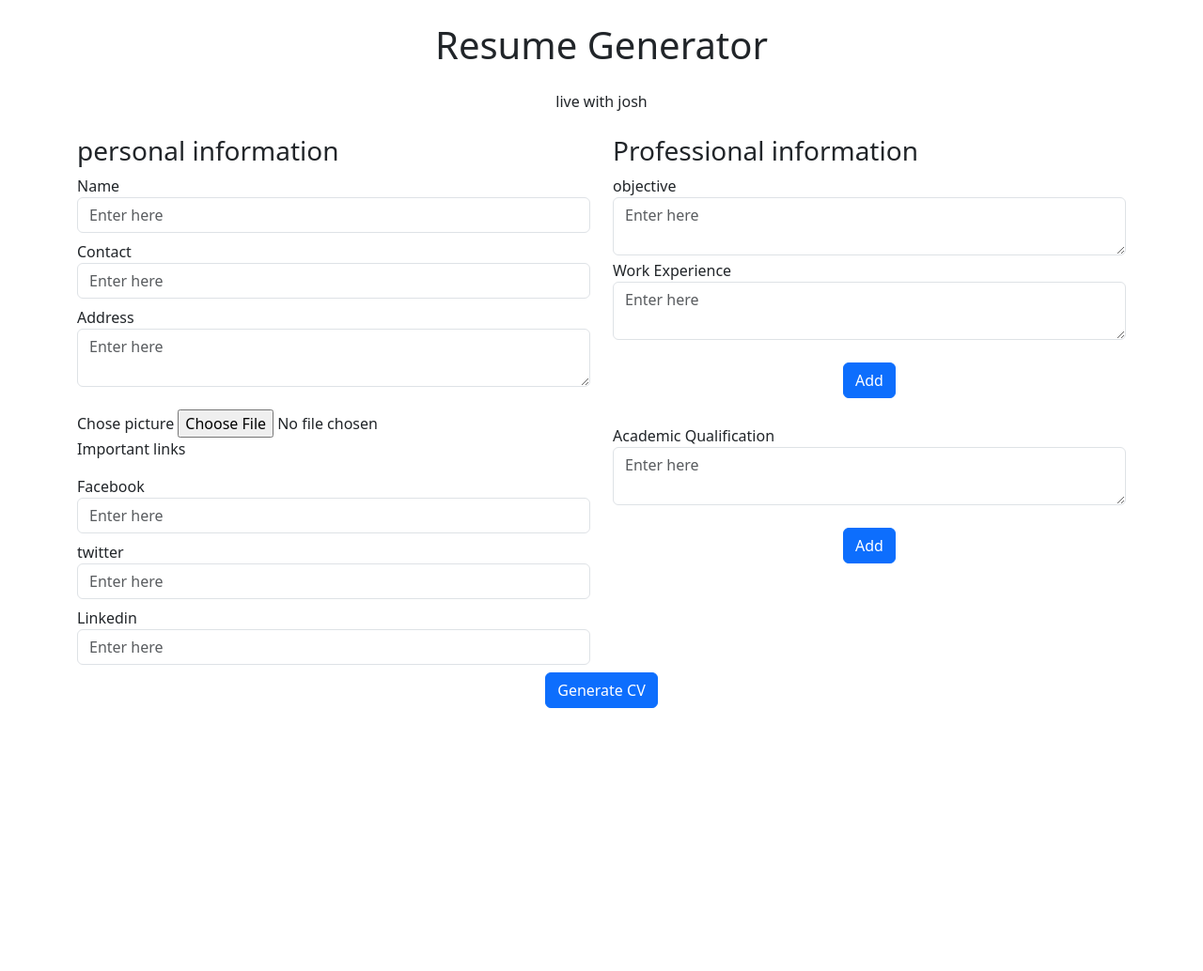
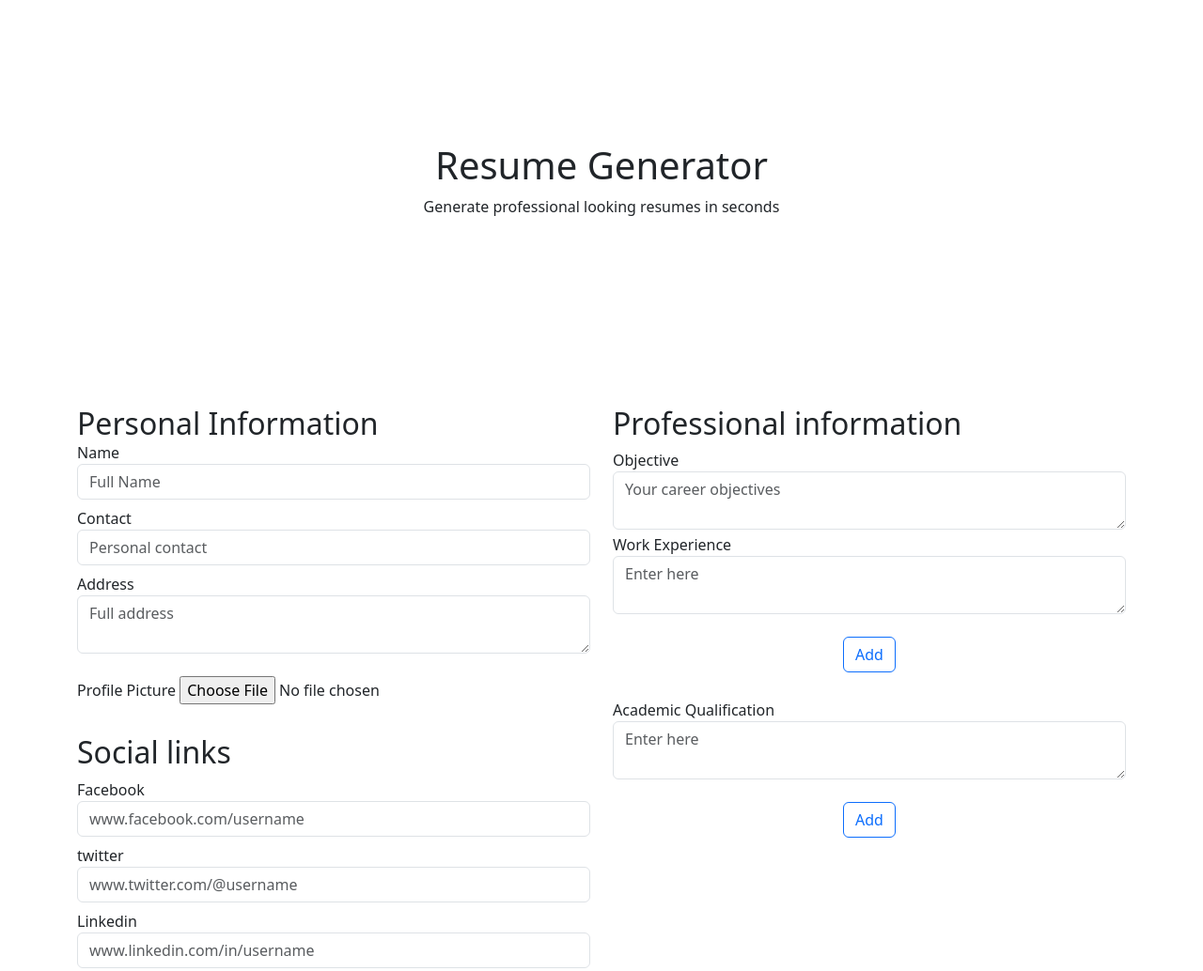
Before and after one commit to aamirchanna/rusume-gener-j.s, a plain HTML site: page index.html in a window 1280 px wide. Shown: the top 1034 px of the page at 94% size. Before the commit the page ends 800 px from the top, so only its background shows below. Drawn offline with nearby package versions, Linux system fonts and the light colour scheme.

Commit message:
[✨] formatted the webpage

```diff
--- a/index.html
+++ b/index.html
@@ -10,65 +10,66 @@
 
 <body>
     <div class="container" id="cv-form">
-        <h1 class="text-center my-4">Resume Generator</h1>
-        <p class="text-center my-4">live with josh</p>
+        <div id="hero">
+            <h1 class="">Resume Generator</h1>
+            <p class="sub-heading">Generate professional looking resumes in seconds</p>
+        </div>
 
         <div class="row">
             <div class="col-md-6">
 
                 <!-- personal information -->
 
-                <h3>personal information</h3>
+                <h2>Personal Information</h2>
                 <div class="form-group">    <!--placeholder for box text inner-->
                     <label for="nameField">Name</label>
-                    <input type="text" id="nameField" placeholder="Enter here" class="form-control">
+                    <input type="text" id="nameField" placeholder="Full Name" class="form-control" required minlength="3">
                 </div>
                 <!-- contact -->
 
                 <div class="form-group mt-2">
                     <label for="contactField">Contact</label>
-                    <input type="text" id="contactField" placeholder="Enter here" class="form-control">
+                    <input type="number" id="contactField" placeholder="Personal contact" class="form-control" required minlength="11">
                 </div>
 
                 <!-- adress -->
                 <div class="form-group mt-2">
                     <label for="addressField">Address</label> <!-- textarea give you big space*/ -->
-                    <textarea type="text" id="addressField" placeholder="Enter here" row="23"
-                        class="form-control"></textarea>
+                    <textarea type="text" id="addressField" placeholder="Full address" row="23" class="form-control"></textarea>
                 </div>
 
               <div class="form-group mt-4">
-                <label for="imgField">Chose picture</label>
-                <input id="imgField" type="file" class="form-controls">
+                <label for="imgField">Profile Picture</label>
+                <input id="imgField" type="file" class="form-controls" required>
               </div>
 
                 <!-- social links -->
 
-                <p clas="text-secondary my-3s">Important links</p> <!--my=margin y-->
+                <h2 clas="text-secondary my-3s">Social links</h2> <!--my=margin y-->
 
                 <div class="form-group mt-2">
                     <label for="fbField">Facebook</label>
-                    <input type="text" id="fbField" placeholder="Enter here" class="form-control">
+                    <input type="text" id="fbField" placeholder="www.facebook.com/username" class="form-control">
                 </div>
 
                 <div class="form-group mt-2">
                     <label for="tweetField">twitter</label>
-                    <input type="text" id="tweetField" placeholder="Enter here" class="form-control">
+                    <input type="text" id="tweetField" placeholder="www.twitter.com/@username" class="form-control">
                 </div>
 
                 <div class="form-group mt-2">
                     <label for="linkdField">Linkedin</label>
-                    <input type="text" id="linkdField" placeholder="Enter here" class="form-control">
+                    <input type="text" id="linkdField" placeholder="www.linkedin.com/in/username" class="form-control">
                 </div>
             </div>
 
 
             <div class="col-md-6">
-                <h3>Professional information </h3>
+                <h2>Professional information </h2>
 
                 <div class="form-group mt-2">
-                    <label for="">objective</label>
-                    <textarea type="text" id="objectiveField" placeholder="Enter here" row="4" class="form-control"></textarea>
+                    <label for="">Objective</label>
+                    <textarea type="text" id="objectiveField" placeholder="Your career objectives" row="4" class="form-control"></textarea>
                 </div>
 
 
@@ -78,7 +79,7 @@
                   <!-- add class due to add many experience -->
 
                     <div class="container text-center" id="addNewBtn">
-                        <button onclick="addNewEbtn()" class="btn btn-primary my-4">Add</button>
+                        <button onclick="addNewEbtn()" class="btn btn-outline-primary my-4">Add</button>
                     </div>
                 </div>
 
@@ -88,11 +89,11 @@
                     <textarea type="text" placeholder="Enter here" row="4" class="form-control aqField"></textarea>
 
                     <div class="container text-center" id="addNewBtn2">
-                        <button onclick="addNewbox()" class="btn btn-primary my-4">Add</button>
+                        <button onclick="addNewbox()" class="btn btn-outline-primary my-4">Add</button>
                     </div>
                 </div>
             </div>
-            <div class="container text-center mt-2" id="CV">
+            <div class="container text-center  my-5" id="CV">
                 <button onclick="generateCV()" class="btn btn-primary">Generate CV</button>
             </div>
 
--- a/style.css
+++ b/style.css
@@ -1,15 +1,34 @@
+* {
+    padding: 0;
+    margin: 0;
+}
+
+h2 {
+    margin: 2rem 0 0;
+}
+#hero {
+    height: 50vh;
+    display: flex;
+    justify-content: center;
+    align-items: center;
+    flex-direction: column;
+    width: 100%;
+
+}
+
 
 .background {
     background-color: rgb(212, 88, 212);
 }
+
 #cv-template {
-    display : none;
+    display: none;
 }
 
 .myimg {
     border-radius: 100%;
-    width:40%;
-    height : 20%;
+    width: 40%;
+    height: 20%;
 }
 
 /* CSS for Print Styling */
@@ -18,7 +37,8 @@
         visibility: hidden;
     }
 
-            #cv-template, #cv-template * {
+    #cv-template,
+    #cv-template * {
         visibility: visible;
     }
 
```
Lines whose indentation alone changed are shown as unchanged.
